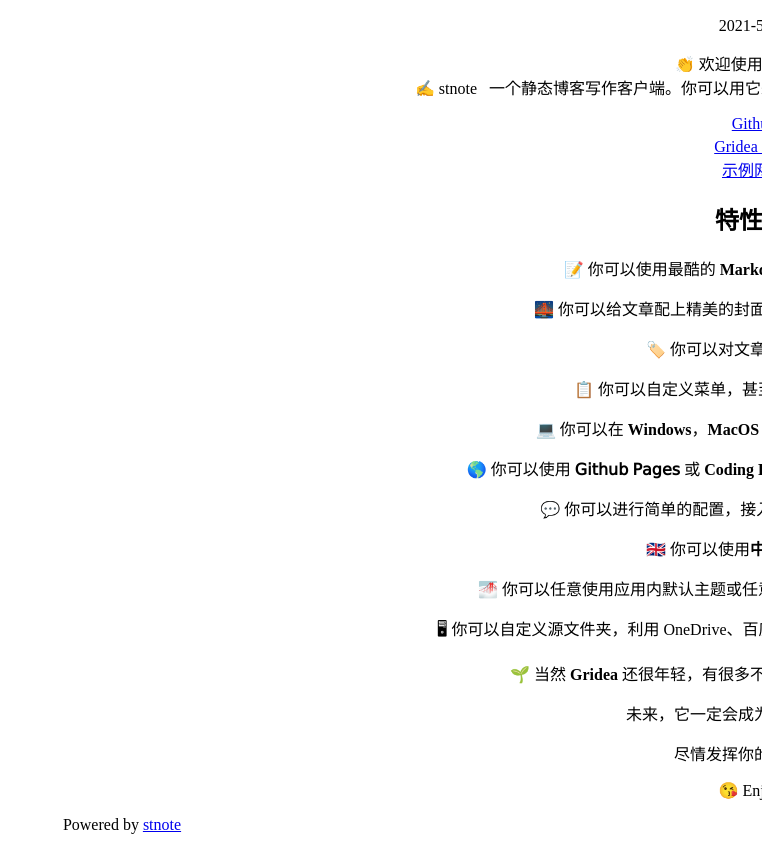
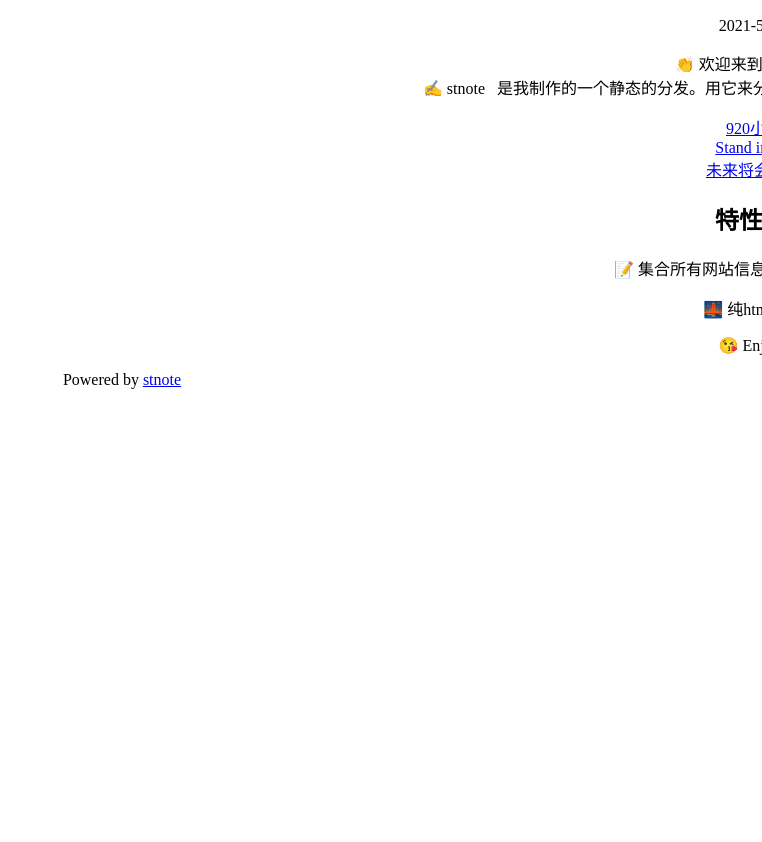
Before and after one commit to wuzhtuman/stnote.github.io, a plain HTML site: page index.html in a window 1280 px wide. Shown: the part 50-892 px from the top of the page, without its empty margins (518-1280 px from the left). After the commit the page ends 800 px from the top, so only its background shows below. Drawn offline with Linux system fonts and the light colour scheme.

Commit message:
Update index.html

```diff
--- a/index.html
+++ b/index.html
@@ -13,26 +13,15 @@
         <h1>Hello stnote</h1>
         <p class="article-meta"> 2021-5-20&nbsp; </p>
         <div class="post-content">
-          <p>👏  欢迎使用 stnote <strong>&nbsp;</strong> ！<br>
-            ✍️ stnote <strong>&nbsp;</strong> 一个静态博客写作客户端。你可以用它来记录你的生活、心情、知识、笔记、创意... ...</p>
+          <p>👏  欢迎来到 stnote <strong>&nbsp;</strong> ！<br>
+            ✍️ stnote <strong>&nbsp;</strong> 是我制作的一个静态的分发。用它来分享我的的生活、心情、知识、笔记、创意... ...</p>
           <!-- more -->
-          <p><a href="https://github.com/getgridea/gridea">Github</a><br>
-            <a href="https://gridea.dev/">Gridea 主页</a><br>
-            <a href="http://fehey.com/">示例网站</a></p>
-          <h2 id="特性2">特性👇</h2>
-          <p>📝  你可以使用最酷的 <strong>Markdown</strong> 语法，进行快速创作</p>
-          <p>🌉  你可以给文章配上精美的封面图和在文章任意位置插入图片</p>
-          <p>🏷️  你可以对文章进行标签分组</p>
-          <p>📋  你可以自定义菜单，甚至可以创建外部链接菜单</p>
-          <p>💻  你可以在 <strong>Windows</strong>，<strong>MacOS</strong> 或 <strong>Linux</strong> 设备上使用此客户端</p>
-          <p>🌎  你可以使用 <strong>𝖦𝗂𝗍𝗁𝗎𝖻 𝖯𝖺𝗀𝖾𝗌</strong> 或 <strong>Coding Pages</strong> 向世界展示，未来将支持更多平台</p>
-          <p>💬  你可以进行简单的配置，接入 <a href="https://github.com/gitalk/gitalk">Gitalk</a> 或 <a href="https://github.com/SukkaW/DisqusJS">DisqusJS</a> 评论系统</p>
-          <p>🇬🇧  你可以使用<strong>中文简体</strong>或<strong>英语</strong></p>
-          <p>🌁  你可以任意使用应用内默认主题或任意第三方主题，强大的主题自定义能力</p>
-          <p>🖥  你可以自定义源文件夹，利用 OneDrive、百度网盘、iCloud、Dropbox 等进行多设备同步</p>
-          <p>🌱 当然 <strong>Gridea</strong> 还很年轻，有很多不足，但请相信，它会不停向前 🏃</p>
-          <p>未来，它一定会成为你离不开的伙伴</p>
-          <p>尽情发挥你的才华吧！</p>
+          <p><a href="https://6869920.xyz/">920小站</a><br>
+            <a href="https://standin.top/">Stand in top</a><br>
+            <a href="http://stnote.tk/">未来将会更多</a></p>
+          <h2 id="特性">特性👇</h2>
+          <p>📝  集合所有网站信息，相当于网站导航</p>
+          <p>🌉  纯html书写</p>
           <p>😘 Enjoy~</p>
         </div>
       </article>
```
